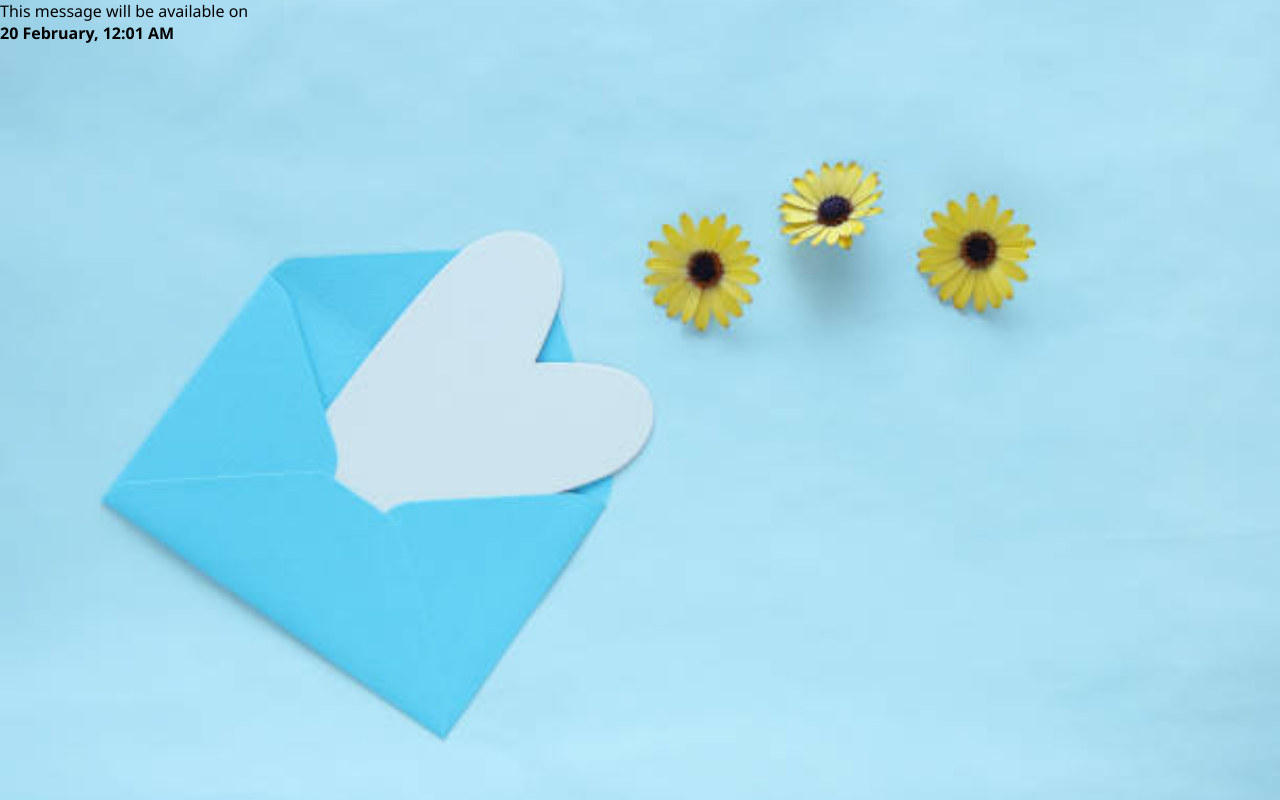
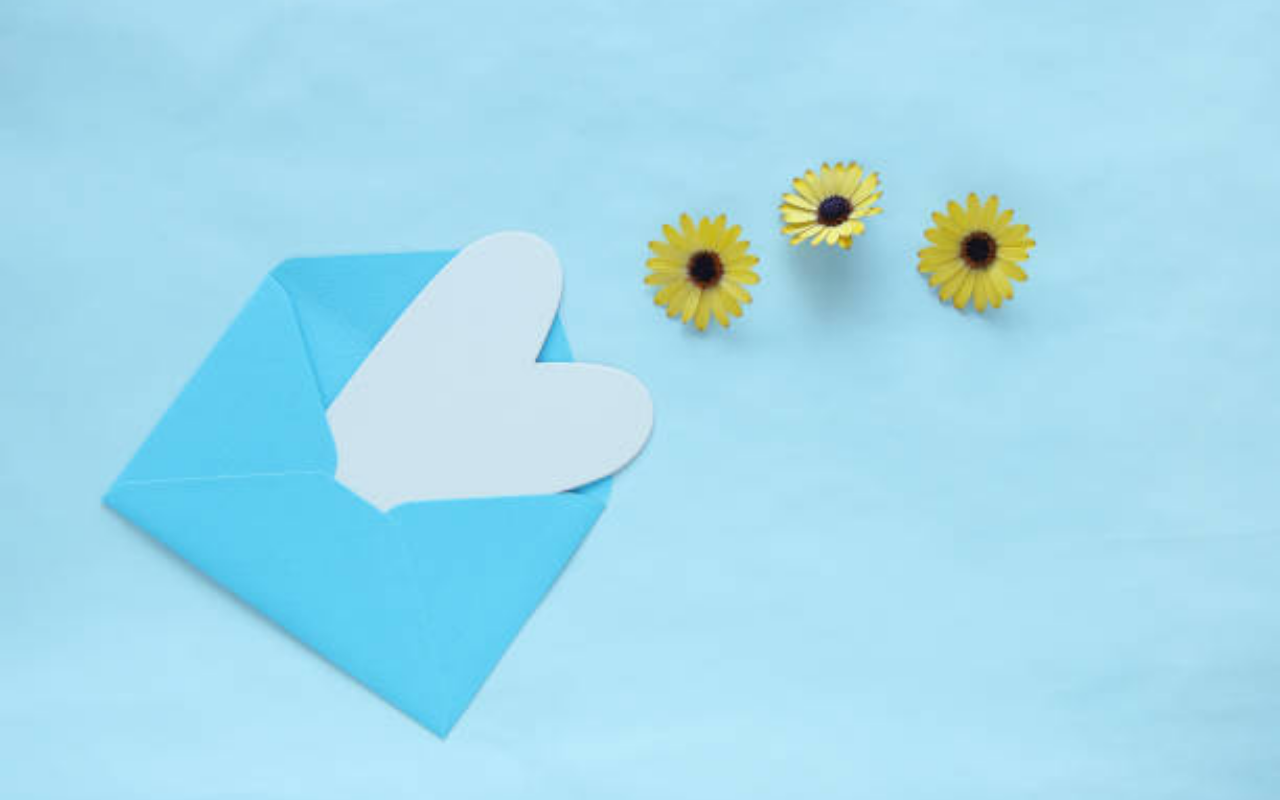
Before and after one commit to ahmadfikrianuar/best-wishes-message, a plain HTML site: page celebration.html in a window 1280 px wide. Drawn offline with Linux system fonts and the light colour scheme.

Commit message:
Update celebration.html
Signed-off-by: ahmadfikrianuar <56666791+ahmadfikrianuar@users.noreply.github.com>

```diff
--- a/celebration.html
+++ b/celebration.html
@@ -6,10 +6,6 @@
   <link rel="stylesheet" href="style.css">
 </head>
 <body>
-
-<div id="locked">
-  <p>This message will be available on<br><strong>20 February, 12:01 AM</strong></p>
-</div>
 
 <div id="app" class="hidden">
   <canvas id="fireworks"></canvas>
```
